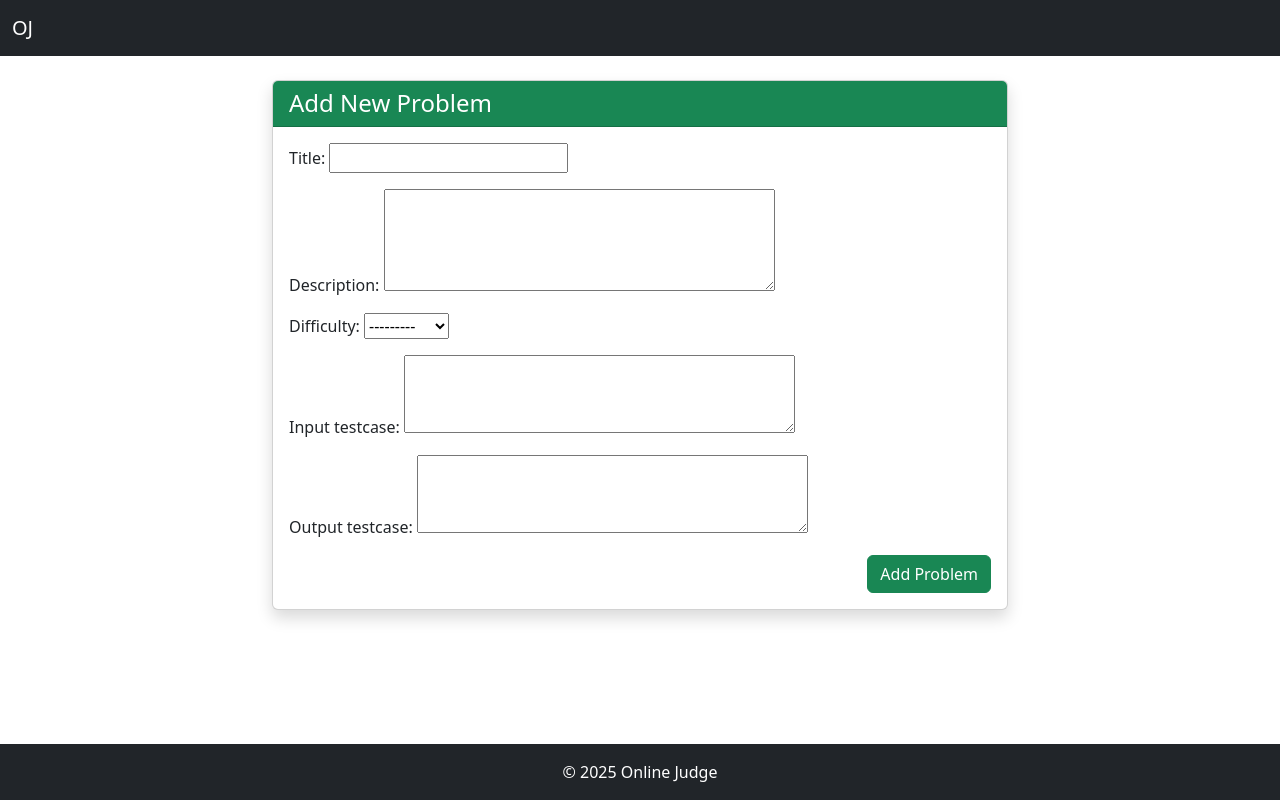
After one commit to avanigupta06/OJ-Project, a Django app: page /problem_add/ in a window 1280 px wide. The commit adds this page. Run offline with Django 5.2, Linux system fonts and the light colour scheme.

Commit message:
add problem page

```diff
--- /dev/null
+++ b/home/forms.py
@@ -0,0 +1,12 @@
+from django import forms
+from home.models import Problem
+
+class ProblemForm(forms.ModelForm):
+    class Meta:
+        model = Problem
+        fields = ['title', 'description', 'difficulty', 'input_testcase', 'output_testcase']
+        widgets = {
+            'description': forms.Textarea(attrs={'rows': 4}),
+            'input_testcase': forms.Textarea(attrs={'rows': 3}),
+            'output_testcase': forms.Textarea(attrs={'rows': 3}),
+        }
--- /dev/null
+++ b/home/templates/add_problem.html
@@ -0,0 +1,55 @@
+<!DOCTYPE html>
+<html lang="en">
+<head>
+    <meta charset="UTF-8">
+    <title>Add Problem</title>
+    <link href="https://cdn.jsdelivr.net/npm/bootstrap@5.3.0/dist/css/bootstrap.min.css" rel="stylesheet">
+    <style>
+        body {
+            display: flex;
+            flex-direction: column;
+            min-height: 100vh;
+        }
+        main {
+            flex: 1;
+        }
+    </style>
+</head>
+<body>
+    <!-- Header -->
+    <nav class="navbar navbar-dark bg-dark mb-4">
+        <div class="container-fluid">
+            <a class="navbar-brand" href="{% url 'problem_list' %}">OJ</a>
+        </div>
+    </nav>
+
+    <!-- Main Content -->
+    <main class="container">
+        <div class="row justify-content-center">
+            <div class="col-md-8">
+                <div class="card shadow">
+                    <div class="card-header bg-success text-white">
+                        <h4 class="mb-0">Add New Problem</h4>
+                    </div>
+                    <div class="card-body">
+                        <form method="POST">
+                            {% csrf_token %}
+                            {{ form.as_p }}
+                            <div class="text-end mt-3">
+                                <button type="submit" class="btn btn-success">Add Problem</button>
+                            </div>
+                        </form>
+                    </div>
+                </div>
+            </div>
+        </div>
+    </main>
+
+    <!-- Footer -->
+    <footer class="bg-dark text-white text-center py-3 mt-5">
+        <div class="container">
+            <p class="mb-0">© 2025 Online Judge</p>
+        </div>
+    </footer>
+</body>
+</html>
--- a/home/templates/problem_detail.html
+++ b/home/templates/problem_detail.html
@@ -63,6 +63,7 @@
         <button type="submit" name="action" value="submit" class="btn btn-success">Submit</button>
     </div>
 </form>
+
 </div>
 
 <!-- Footer -->
--- a/home/urls.py
+++ b/home/urls.py
@@ -4,5 +4,5 @@ from . import views
 urlpatterns = [
     path('problems/', views.problem_list, name='problem_list'),
     path('problems/<int:id>/', views.problem_detail, name='problem_detail'),
-
+    path('problem_add/', views.add_problem, name='add_problem'),
 ]
--- a/home/views.py
+++ b/home/views.py
@@ -1,5 +1,6 @@
 from django.shortcuts import render, get_object_or_404, redirect
 from home.models import Problem
+from .forms import ProblemForm
 from django.http import HttpResponse
 from django.template import loader
 
@@ -21,3 +22,14 @@ def problem_detail(request, id):
         "req_problem":req_problem,
     }
     return HttpResponse(template.render(context, request))
+
+def add_problem(request):
+    if request.method == 'POST':
+        form = ProblemForm(request.POST)
+        if form.is_valid():
+            form.save()
+            return redirect('/problems/')
+    else:
+        form = ProblemForm()
+
+    return render(request, 'add_problem.html', {'form': form})
```
Lines whose indentation alone changed are shown as unchanged.
